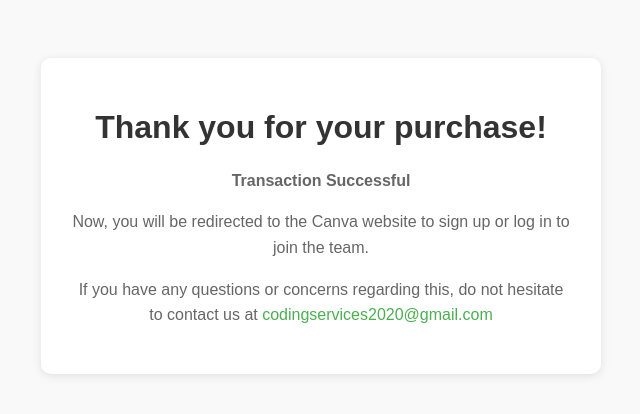
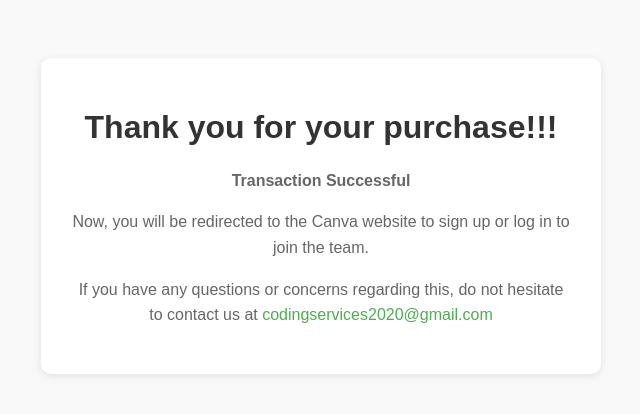
Before and after one commit to codingservices2020/Checkout-Page, a plain HTML site: page index.html in a window 1280 px wide. Shown: the whole page, without its empty margins (319-959 px from the left). Drawn offline with Linux system fonts and the light colour scheme.

Commit message:
Update index.html

```diff
--- a/index.html
+++ b/index.html
@@ -48,7 +48,7 @@
 <!--        <div class="tick-icon">-->
 <!--            <img src="images/tick4.png" alt="Success Tick">-->
 <!--        </div>-->
-        <h1>Thank you for your purchase!</h1>
+        <h1>Thank you for your purchase!!!</h1>
         <p><strong>Transaction Successful</strong></p>
         <p>Now, you will be redirected to the Canva website to sign up or log in to join the team.</p>
         <p>If you have any questions or concerns regarding this, do not hesitate to contact us at
```
